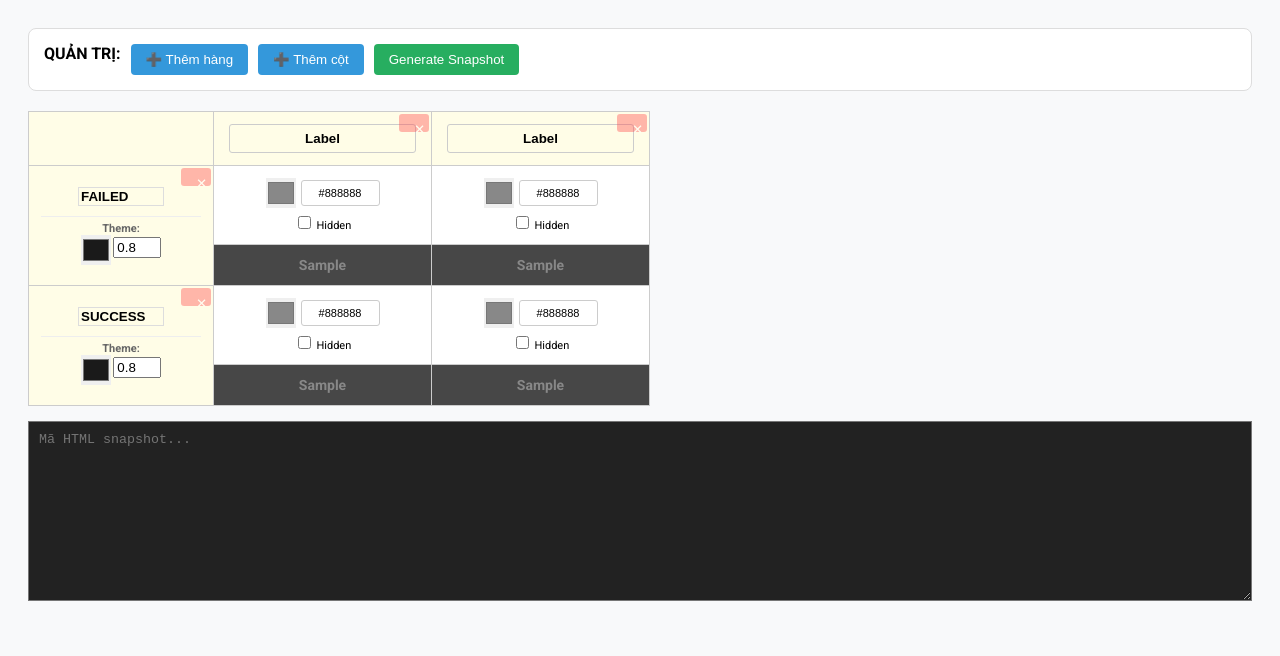
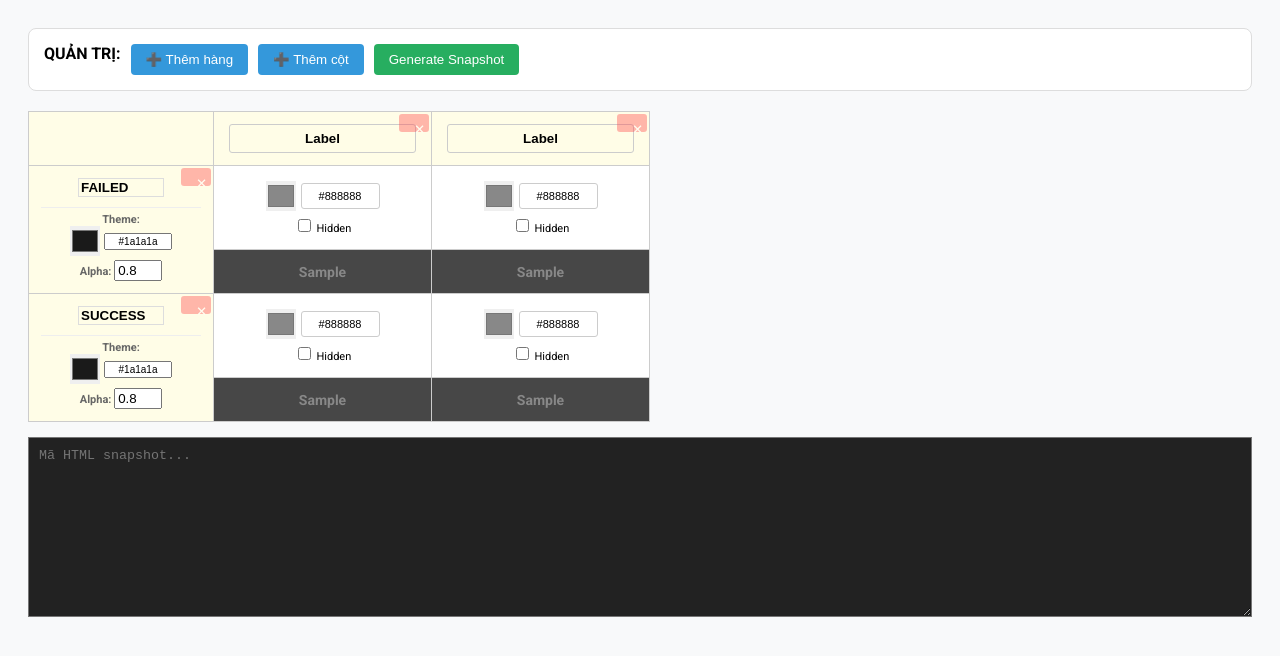
Before and after one commit to PTA-D20/Color-Sample-Table, a plain HTML site: page index.html in a window 1280 px wide. Drawn offline with Linux system fonts and the light colour scheme.

Commit message:
Update index.html

```diff
--- a/index.html
+++ b/index.html
@@ -44,20 +44,18 @@
 let rowCount = 0;
 
 function getRgba(hex, alpha) {
+    if (!/^#[0-9A-F]{6}$/i.test(hex)) return `rgba(0,0,0,${alpha})`;
     const r = parseInt(hex.slice(1, 3), 16), g = parseInt(hex.slice(3, 5), 16), b = parseInt(hex.slice(5, 7), 16);
     return `rgba(${r}, ${g}, ${b}, ${alpha})`;
 }
 
 function addColumn() {
     const rows = document.getElementById("tbl").rows;
-
-    // Thêm cell vào hàng header
     const th = document.createElement("td");
     th.className = "header-label-cell";
     th.innerHTML = `<input type="text" class="label-input" value="Label" oninput="render()"><button class="btn-del" onclick="deleteColumn(this)">✕</button>`;
     rows[0].appendChild(th);
 
-    // Thêm cell vào các hàng input
     for (let i = 1; i < rows.length; i++) {
         if (rows[i].classList.contains('input-row')) {
             rows[i].appendChild(createInputCell("#888888"));
@@ -82,8 +80,11 @@ function addRow(name = "NEW ROW", themeHex = "#2d2d2d", themeAlpha = "0.9") {
         <input type="text" class="row-label-input" value="${name}" oninput="render()">
         <div class="row-theme-box">
             Theme:<br>
-            <input type="color" class="row-theme-picker picker" value="${themeHex}" oninput="render()">
-            <input type="number" class="row-theme-alpha" style="width:40px" step="0.1" min="0" max="1" value="${themeAlpha}" oninput="render()">
+            <div style="display:flex; align-items:center; gap:4px; margin-bottom:4px; justify-content:center;">
+                <input type="color" class="row-theme-picker picker" value="${themeHex}" oninput="render()">
+                <input type="text" class="row-theme-hex" style="width:60px; font-size:10px; text-align:center;" value="${themeHex}" oninput="render()">
+            </div>
+            Alpha: <input type="number" class="row-theme-alpha" style="width:40px" step="0.1" min="0" max="1" value="${themeAlpha}" oninput="render()">
         </div>
         <button class="btn-del" onclick="deleteRow('${rId}')">✕</button>
     `;
@@ -112,7 +113,6 @@ function createInputCell(color) {
     return td;
 }
 
-// Sửa lỗi xóa cột triệt để
 function deleteColumn(btn) {
     const cell = btn.parentElement;
     const index = cell.cellIndex;
@@ -121,11 +121,8 @@ function deleteColumn(btn) {
     for (let i = 0; i < table.rows.length; i++) {
         const row = table.rows[i];
         if (row.id === 'row-labels' || row.classList.contains('input-row')) {
-            // Hàng header và hàng input có đầy đủ cell index
             row.deleteCell(index);
         } else if (row.classList.contains('render-row')) {
-            // Hàng render bị mất 1 cell đầu do rowspan từ hàng trên
-            // Chỉ xóa nếu index > 0
             if (index > 0) row.deleteCell(index - 1);
         }
     }
@@ -140,10 +137,17 @@ function deleteRow(rId) {
 
 function render() {
     document.querySelectorAll('.input-row').forEach(inRow => {
-        const themeHex = inRow.querySelector('.row-theme-picker').value;
+        const themePicker = inRow.querySelector('.row-theme-picker');
+        const themeHexInput = inRow.querySelector('.row-theme-hex');
         const themeAlpha = inRow.querySelector('.row-theme-alpha').value;
-        const currentTheme = getRgba(themeHex, themeAlpha);
 
+        // Đồng bộ Theme Picker và Theme Hex Input
+        if(document.activeElement === themePicker) themeHexInput.value = themePicker.value.toUpperCase();
+        if(document.activeElement === themeHexInput) {
+            if(/^#[0-9A-F]{6}$/i.test(themeHexInput.value)) themePicker.value = themeHexInput.value;
+        }
+
+        const currentTheme = getRgba(themeHexInput.value, themeAlpha);
         const renderRow = inRow.nextElementSibling;
         const inputCells = inRow.querySelectorAll('td:not(.header-label-cell)');
         renderRow.innerHTML = "";
@@ -152,28 +156,24 @@ function render() {
             const hexInput = cell.querySelector('.hex-input');
             const picker = cell.querySelector('.picker');
 
-            // Đồng bộ picker và text
-            if(document.activeElement === picker) hexInput.value = picker.value;
+            if(document.activeElement === picker) hexInput.value = picker.value.toUpperCase();
             if(document.activeElement === hexInput) {
                 if(/^#[0-9A-F]{6}$/i.test(hexInput.value)) picker.value = hexInput.value;
             }
 
             const isSpec = cell.querySelector('.is-special').checked;
+            const td = document.createElement("td");
             if (!isSpec) {
-                const td = document.createElement("td");
                 td.style.background = currentTheme;
                 td.style.color = hexInput.value;
                 td.style.fontWeight = "700";
                 td.innerHTML = `Sample`;
-                renderRow.appendChild(td);
             } else {
-                // Tạo cell trống để giữ layout nếu cần hoặc xử lý logic riêng
-                const td = document.createElement("td");
                 td.style.background = "#eee";
                 td.style.color = "#999";
                 td.innerHTML = "N/A";
-                renderRow.appendChild(td);
             }
+            renderRow.appendChild(td);
         });
     });
 }
@@ -182,20 +182,17 @@ function generate() {
     const labelValues = document.querySelectorAll("#row-labels .label-input");
     let html = `<table style="border-collapse:collapse; text-align:center; font-family:'Roboto',sans-serif; background:white;">\n`;
 
-    // Header Row - Bỏ chữ TITLE
     html += `  <tr><td style="border:1px solid #ccc; padding:10px; background:#fffde7; min-width:100px;"></td>`;
     labelValues.forEach(l => html += `<td style="border:1px solid #ccc; padding:10px; font-weight:700; background:#fffde7; min-width:150px;">${l.value}</td>`);
     html += `</tr>\n`;
 
-    // Data Rows
     document.querySelectorAll('.input-row').forEach(inRow => {
         const title = inRow.querySelector('.row-label-input').value;
-        const tHex = inRow.querySelector('.row-theme-picker').value;
+        const tHex = inRow.querySelector('.row-theme-hex').value;
         const tAlpha = inRow.querySelector('.row-theme-alpha').value;
         const currentTheme = getRgba(tHex, tAlpha);
         const colorCells = inRow.querySelectorAll('td:not(.header-label-cell)');
 
-        // Hàng 1: Info Row
         html += `  <tr><td rowspan="2" style="border:1px solid #ccc; padding:10px; background:#fffde7; font-size:12px;">`;
         html += `<strong>${title}</strong><br><span style="font-size:9px; color:#666; font-family:monospace;">${currentTheme}</span></td>`;
 
@@ -209,7 +206,6 @@ function generate() {
         });
         html += `</tr>\n  <tr>`;
 
-        // Hàng 2: Preview màu
         colorCells.forEach(cell => {
             if(!cell.querySelector('.is-special').checked) {
                 const hex = cell.querySelector('.hex-input').value;
@@ -223,7 +219,6 @@ function generate() {
     document.getElementById("output").value = html;
 }
 
-// Khởi tạo mặc định
 addColumn();
 addColumn();
 addRow("FAILED", "#1a1a1a", "0.8");
```
